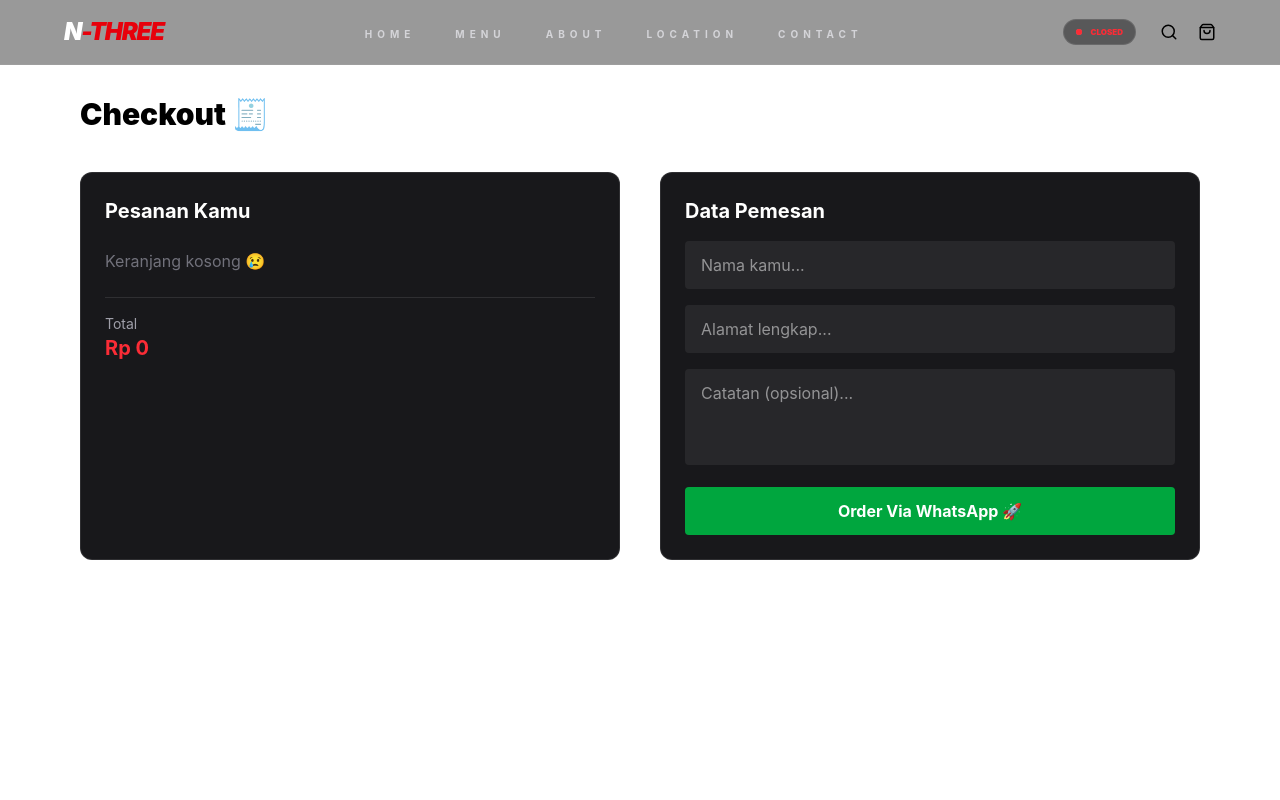
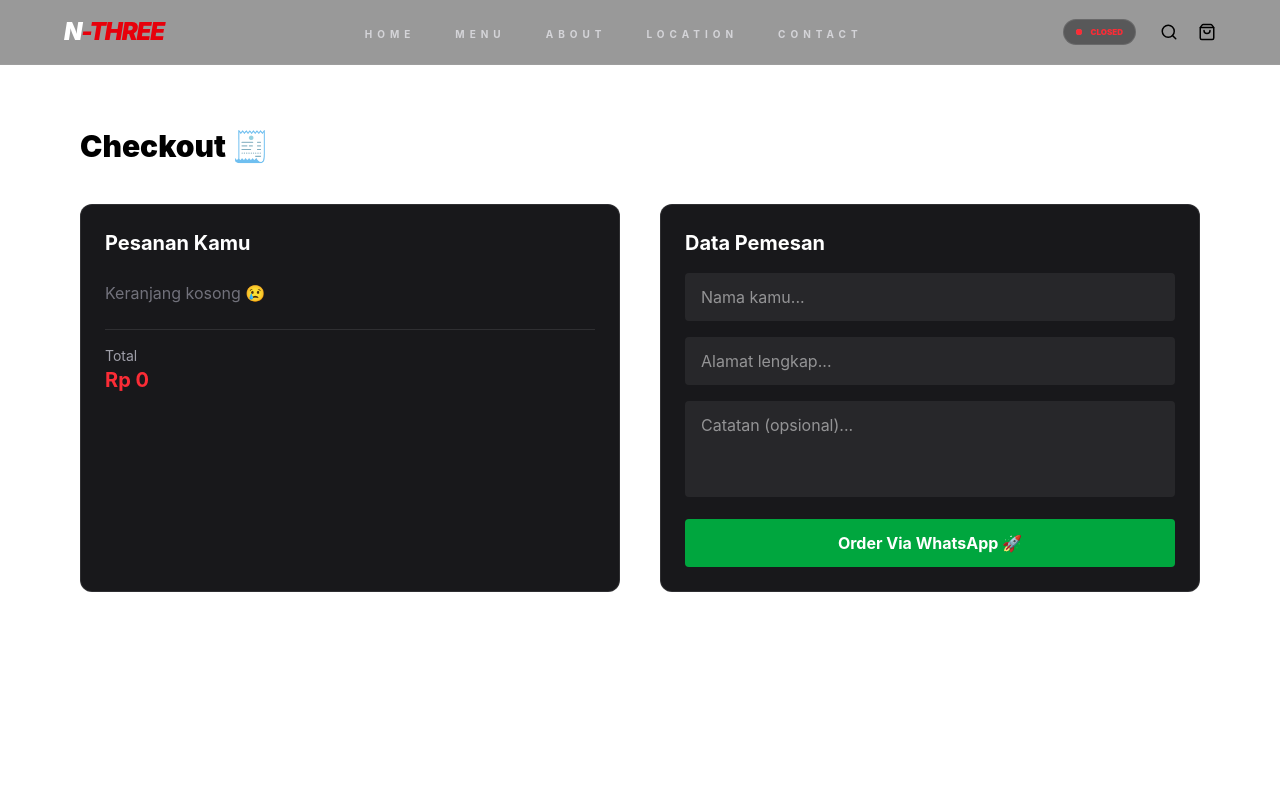
Before and after one commit to fiqihrivai-web/cilok-Nthree-landing-page, a Next.js app: page /checkout in a window 1280 px wide. Shown: the top 800 px of the page. Built offline with nearby package versions, Linux system fonts and the light colour scheme.

Commit message:
upgrade co

```diff
--- a/app/checkout/page.tsx
+++ b/app/checkout/page.tsx
@@ -65,7 +65,7 @@ Catatan: ${note || "-"}%0A
   };
 
   return (
-    <div className="min-h-screen bg-white text-white px-6 md:px-20 py-24">
+    <div className="relative z-0 min-h-screen bg-white text-white  px-6 md:px-20 pt-32 pb-24">
       <h1 className="text-black text-3xl font-black mb-10">Checkout 🧾</h1>
 
       <div className="grid md:grid-cols-2 gap-10">
```
